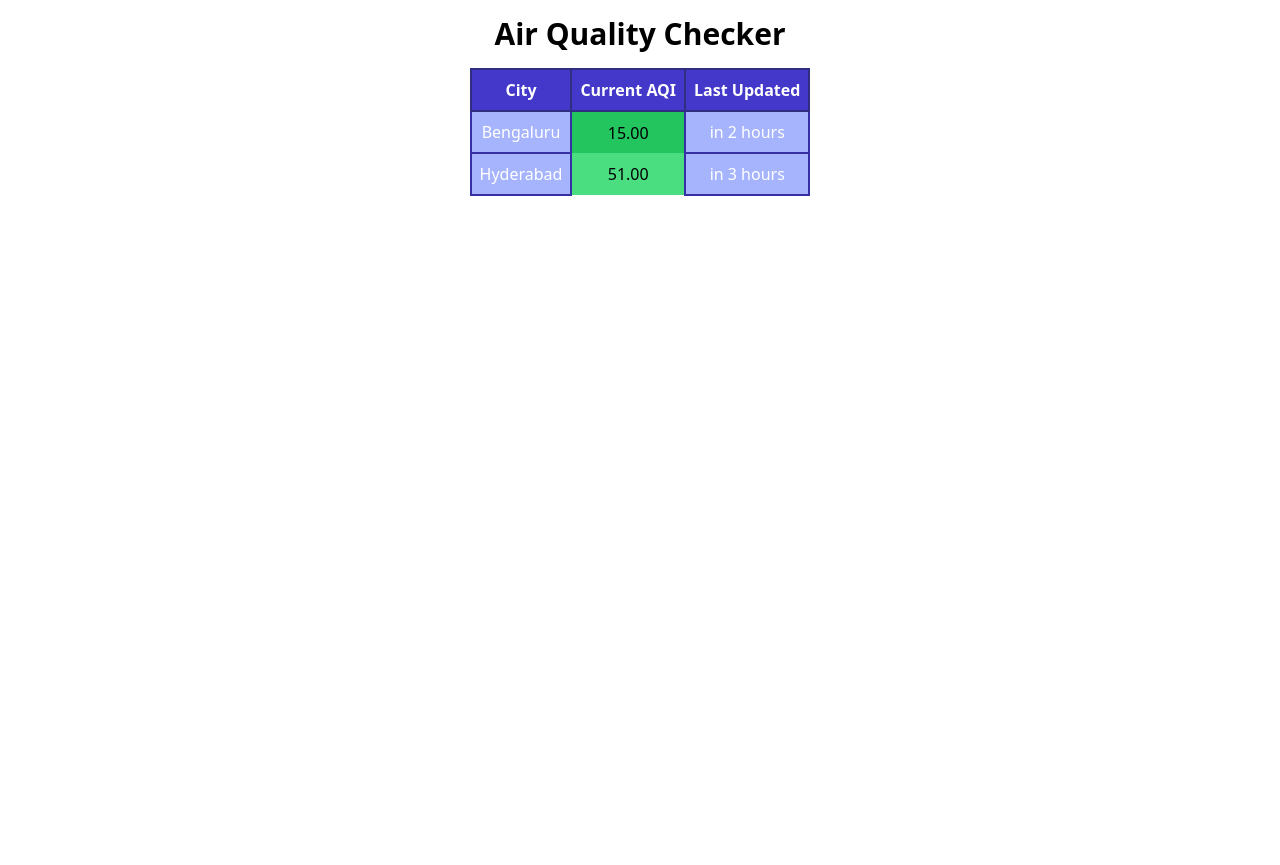
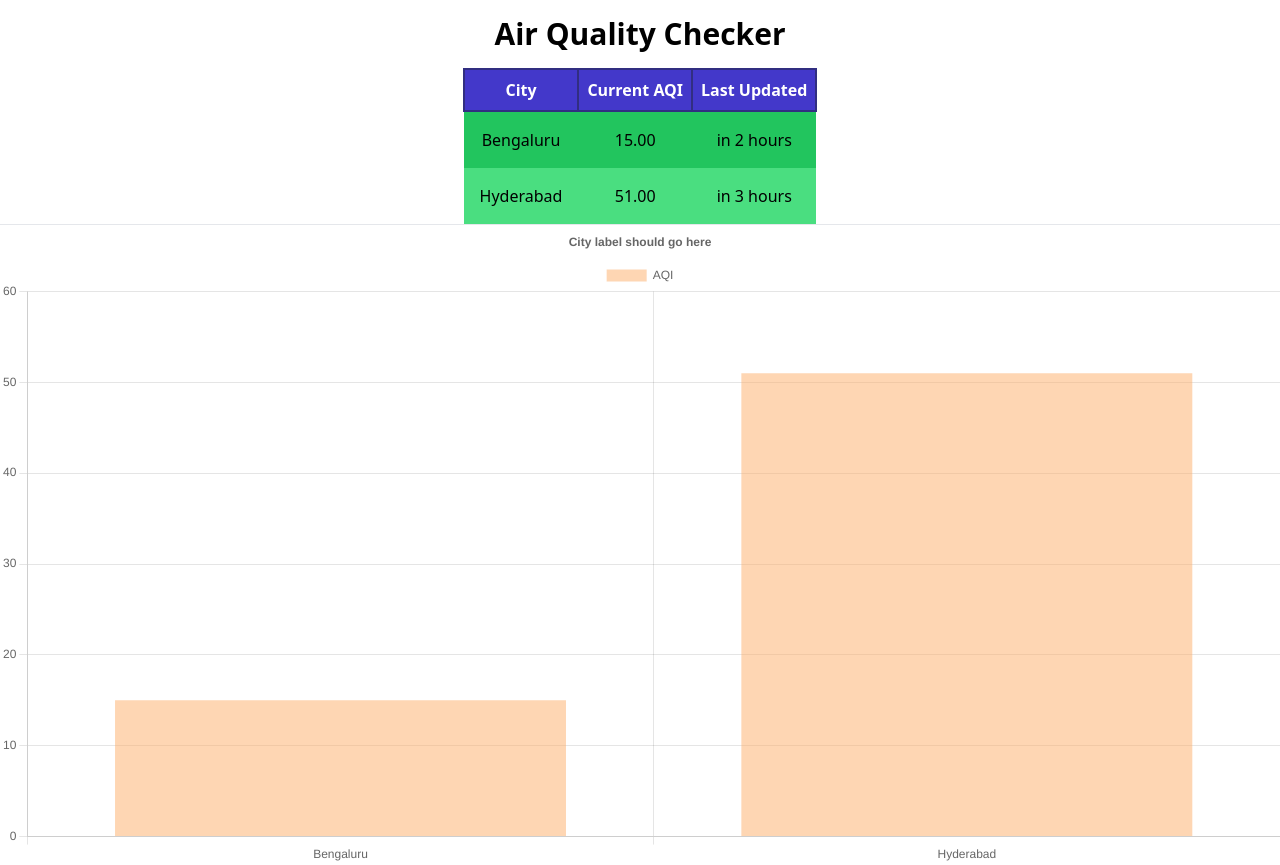
Before and after one commit to vsatyarthi/air-quality-monitoring, a React (Create React App) app: page / in a window 1280 px wide. Before the commit the page ends 800 px from the top, so only its background shows below. Built offline with nearby package versions, Linux system fonts and the light colour scheme; no server answers.

Commit message:
add city wide bar chart

```diff
--- a/package.json
+++ b/package.json
@@ -6,8 +6,10 @@
     "@testing-library/jest-dom": "^5.16.1",
     "@testing-library/react": "^12.1.2",
     "@testing-library/user-event": "^13.5.0",
+    "chart.js": "^3.7.0",
     "moment": "^2.29.1",
     "react": "^17.0.2",
+    "react-chartjs-2": "^4.0.0",
     "react-dom": "^17.0.2",
     "react-scripts": "5.0.0",
     "web-vitals": "^2.1.3",
--- a/src/App.js
+++ b/src/App.js
@@ -2,6 +2,7 @@ import './App.css';
 import {useEffect, useState} from "react";
 import {w3cwebsocket as W3CWebSocket} from "websocket";
 import moment from 'moment';
+import {BarChart} from "./components/BarChart";
 
 const client = new W3CWebSocket('ws://city-ws.herokuapp.com/');
 const historyLimit = 10;
@@ -59,7 +60,7 @@ function App() {
                 receivedCityIDs.push(id);
                 let history;
                 if (existingCityIndex > -1) {
-                    if(airQualityData[existingCityIndex].history.length > historyLimit) airQualityData[existingCityIndex].history.splice(0, 1);
+                    if (airQualityData[existingCityIndex].history.length > historyLimit) airQualityData[existingCityIndex].history.splice(0, 1);
                     history = [...airQualityData[existingCityIndex].history, newVariant];
                 } else {
                     history = [newVariant];
@@ -73,7 +74,7 @@ function App() {
             });
             const filteredAqiData = airQualityData.filter(cityData => !receivedCityIDs.includes(cityData.id));
             // console.info({receivedCityIDs, airQualityData, filteredAqiData})
-            const updateAqiData = [...filteredAqiData, ...liveAqiData].sort((cityA,cityB) => cityA.aqi - cityB.aqi);
+            const updateAqiData = [...filteredAqiData, ...liveAqiData].sort((cityA, cityB) => cityA.city.localeCompare(cityB.city));
             setAirQualityData(updateAqiData);
             // client.close();
         };
@@ -124,15 +125,19 @@ function App() {
                 <tbody>
                 {airQualityData.map(({city, aqi, timestamp}) => {
                     // console.info({airQualityData});
-                    return (<tr key={city}>
-                        <td className=" text-center p-2 bg-indigo-300 text-white border-indigo-800 border-solid border-2">{city}</td>
-                        <td className={` text-center p-2 ${getSeverityClassName(aqi)}`}>{aqi.toFixed(2)}</td>
-                        <td className=" text-center p-2 bg-indigo-300 text-white border-indigo-800 border-solid border-2">{getElapsedTime(timestamp)}</td>
+                    return (<tr key={city} className={`text-center p-2 ${getSeverityClassName(aqi)}}`}>
+                        <td className="p-4">{city}</td>
+                        <td className={`p-4 ${getSeverityClassName(aqi)}`}>{aqi.toFixed(2)}</td>
+                        <td className="p-4">{getElapsedTime(timestamp)}</td>
                     </tr>);
                 })}
 
                 </tbody>
             </table>
+
+            <hr/>
+
+            <BarChart aqiData={airQualityData} standards={AirQualityStandards}/>
         </div>
 
     );
--- /dev/null
+++ b/src/components/BarChart.js
@@ -0,0 +1,53 @@
+import {
+    Chart as ChartJS,
+    CategoryScale,
+    LinearScale,
+    BarElement,
+    Title,
+    Tooltip,
+    Legend,
+} from 'chart.js';
+import {Bar} from 'react-chartjs-2';
+
+ChartJS.register(
+    CategoryScale,
+    LinearScale,
+    BarElement,
+    Title,
+    Tooltip,
+    Legend
+);
+
+const options = {
+    responsive: true,
+    plugins: {
+        legend: {
+            position: 'top',
+        },
+        title: {
+            display: true,
+            text: 'City label should go here',
+        },
+    },
+};
+
+export const BarChart = ({aqiData}) => {
+
+    console.info({aqiData});
+
+    // const labels = [`Good`, `Satisfactory`, `Moderate`, `Poor`, `Very poor`, `Severe`];
+    const labels = aqiData.map(cityData => cityData.city);
+
+    const data = {
+        labels,
+        datasets: [
+            {
+                label: 'AQI',
+                data: aqiData.map(cityData => cityData.aqi),
+                backgroundColor: 'rgba(253,174,104,0.5)',
+            }
+        ],
+    };
+
+    return <Bar options={options} data={data} type={"bar"}/>;
+}
```
Also changed, not shown: 1 other file (tests, documents, lock files or other folders).
